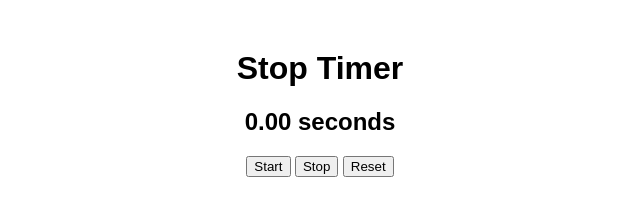
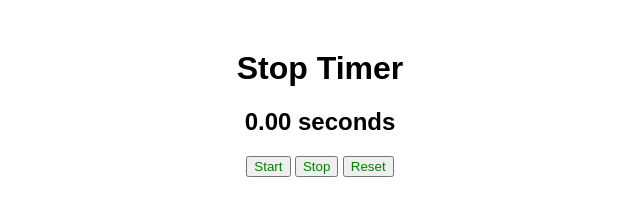
Before and after one commit to MALADHANUNJAYUDU/stop-watch, a plain HTML site: page templates/index.html in a window 1280 px wide. Shown: the full height of the page, 320-960 px from the left. Drawn offline with Linux system fonts and the light colour scheme.

Commit message:
Update index.html

```diff
--- a/templates/index.html
+++ b/templates/index.html
@@ -3,6 +3,11 @@
 <head>
     <meta charset="UTF-8">
     <title>Stop Timer App</title>
+    <style>
+        button{
+            color: green;
+        }
+    </style>
 </head>
 <body style="text-align:center; font-family:Arial; margin-top:50px;">
 
```
